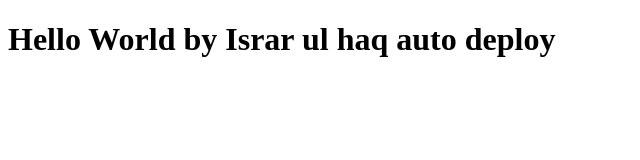
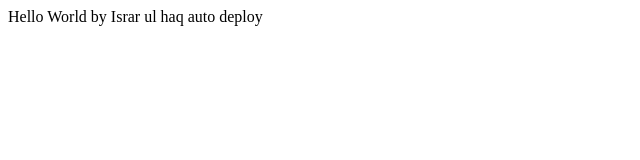
Before and after one commit to i-israr/BootCamp2020, a plain HTML site: page index.html in a window 1280 px wide. Shown: the whole page, without its empty margins (0-640 px from the left). Drawn offline with Linux system fonts and the light colour scheme.

Commit message:
Heading removerl

```diff
--- a/index.html
+++ b/index.html
@@ -6,8 +6,8 @@
     <title>Document</title>
 </head>
 <body>
-    <h1>
+
         <markuee>Hello World by Israr ul haq auto deploy</markuee>
-    </h1>
+
 </body>
 </html>
```
